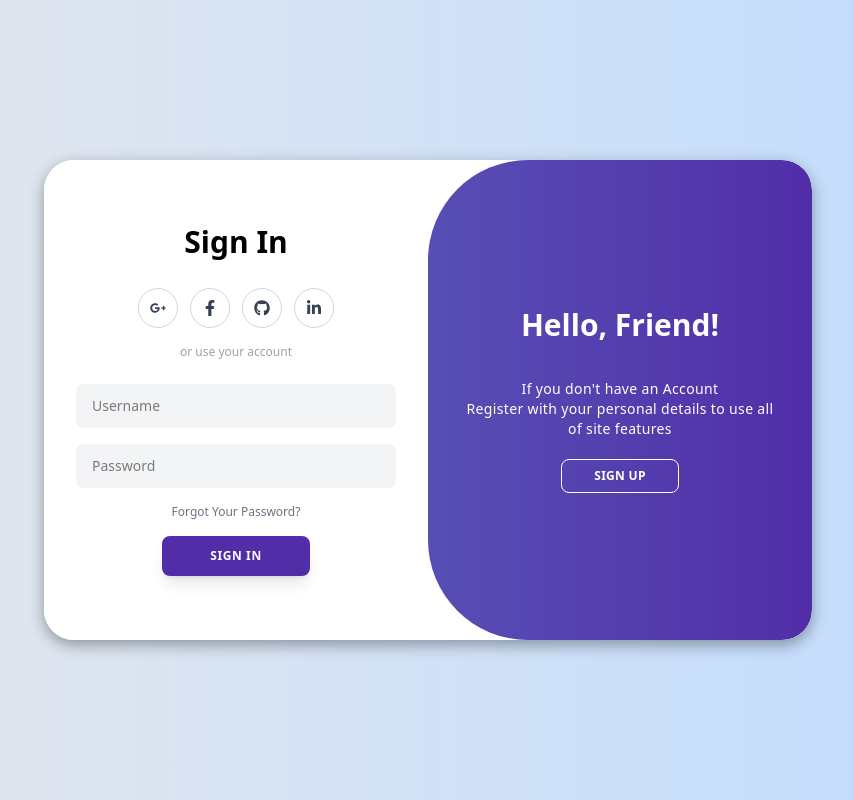
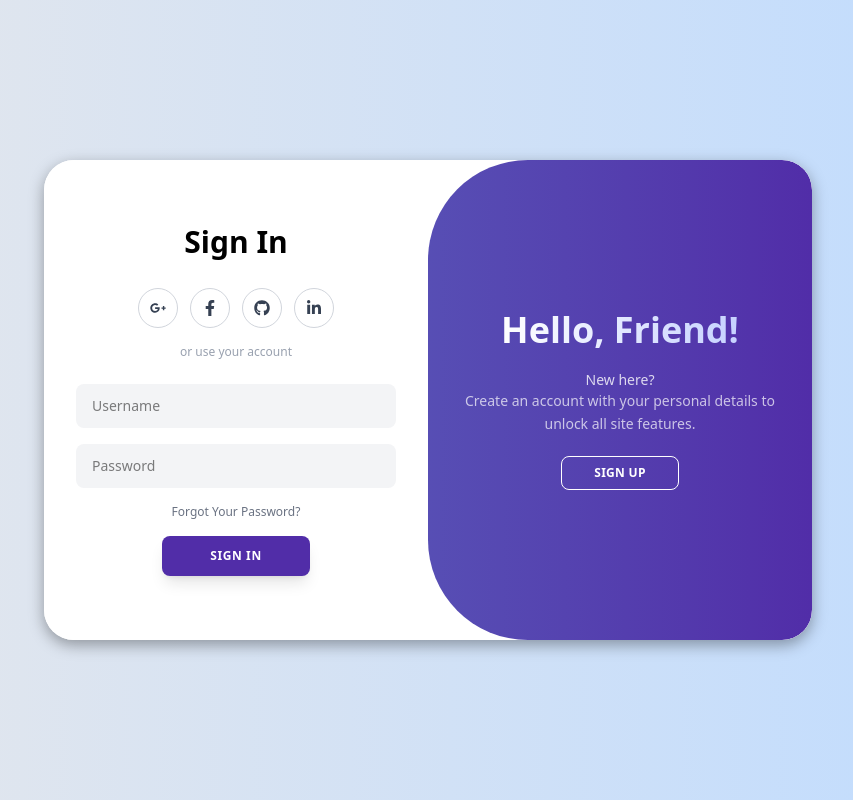
Before and after one commit to enamul-asad/quiz-app-frontend, a React (Vite) app: page / in a window 1280 px wide. Shown: the whole page, without its empty margins (212-1065 px from the left). Built offline with nearby package versions, Linux system fonts and the light colour scheme; no server answers.

Commit message:
Update TogglePanel.jsx

```diff
--- a/src/components/auth/TogglePanel.jsx
+++ b/src/components/auth/TogglePanel.jsx
@@ -14,17 +14,37 @@ const TogglePanel = ({ isActive, setIsActive }) => {
 
         {/* Left Panel (Shows when Sign In is active) */}
         <div className={`absolute top-0 flex flex-col items-center justify-center h-full w-1/2 px-8 text-center transition-all duration-600 ease-in-out ${isActive ? 'translate-x-0' : '-translate-x-[20%]'}`}>
-          <h1 className="font-bold text-3xl mb-4">Welcome Back!</h1>
-          <p className="text-sm leading-5 tracking-wide mt-5">If you have an Account</p>
-          <p className="text-sm leading-5 tracking-wide mb-5">Enter your personal details to use all of site features</p>
+          <h1 className="font-extrabold text-4xl mb-3 bg-linear-to-r from-white to-indigo-200 bg-clip-text text-transparent">
+            Welcome Back!
+          </h1>
+
+
+          <p className="text-sm text-white/80 mt-2">
+            Already have an account?
+          </p>
+
+          <p className="text-sm text-white/70 leading-relaxed max-w-xs mb-5">
+            Sign in with your personal details to access all features of the site.
+          </p>
+
           <button onClick={() => setIsActive(false)} className="bg-transparent border border-white text-white text-xs py-2 px-8 rounded-lg font-semibold uppercase tracking-wide cursor-pointer hover:bg-white hover:text-[#512da8] transition-colors">Sign In</button>
         </div>
 
         {/* Right Panel (Shows when Sign Up is active) */}
         <div className={`absolute top-0 right-0 flex flex-col items-center justify-center h-full w-1/2 px-8 text-center transition-all duration-600 ease-in-out ${isActive ? 'translate-x-[20%]' : 'translate-x-0'}`}>
-          <h1 className="font-bold text-3xl mb-4">Hello, Friend!</h1>
-          <p className="text-sm leading-5 tracking-wide mt-5">If you don't have an Account</p>
-          <p className="text-sm leading-5 tracking-wide mb-5">Register with your personal details to use all of site features</p>
+          <h1 className="font-extrabold text-4xl mb-3 bg-linear-to-r from-white to-indigo-200 bg-clip-text text-transparent">
+            Hello, Friend!
+          </h1>
+
+
+          <p className="text-sm text-white/80 mt-2">
+            New here?
+          </p>
+
+          <p className="text-sm text-white/70 leading-relaxed max-w-xs mb-5">
+            Create an account with your personal details to unlock all site features.
+          </p>
+
           <button onClick={() => setIsActive(true)} className="bg-transparent border border-white text-white text-xs py-2 px-8 rounded-lg font-semibold uppercase tracking-wide cursor-pointer hover:bg-white hover:text-[#512da8] transition-colors">Sign Up</button>
         </div>
 
```
